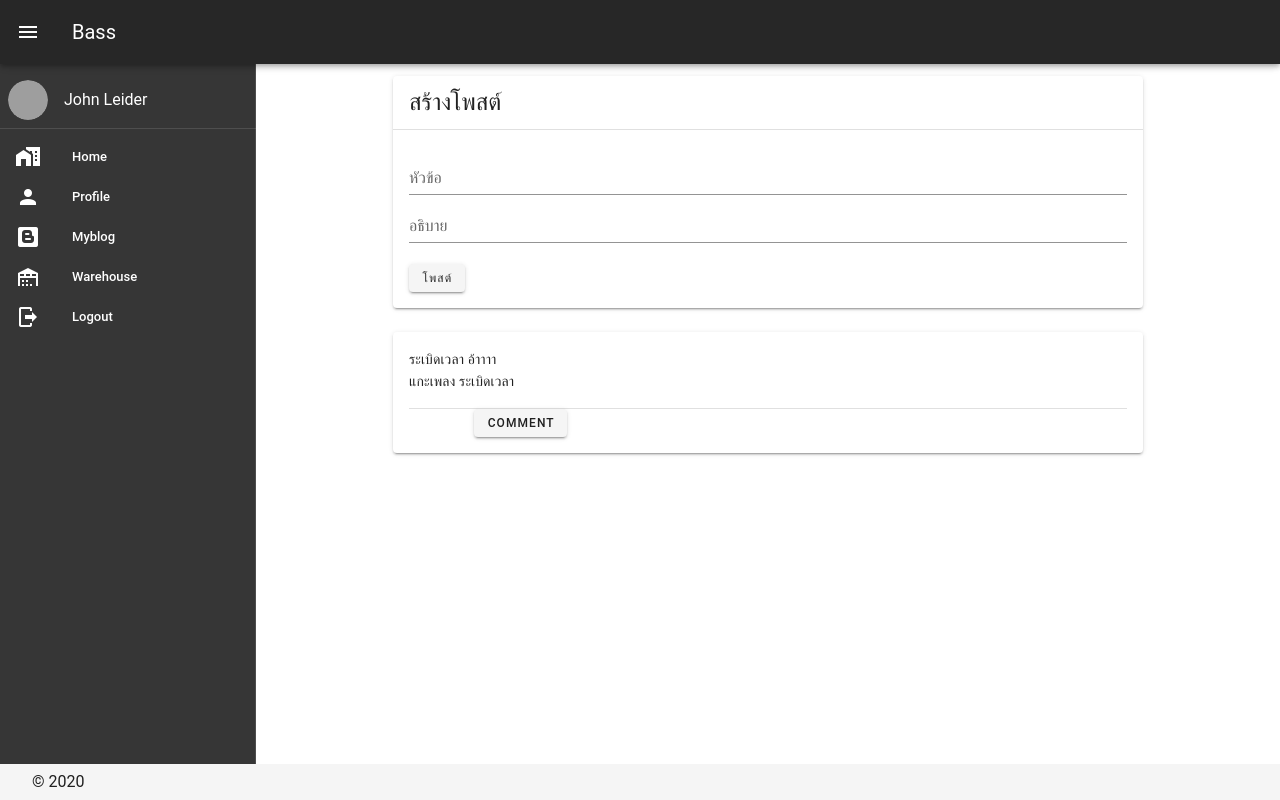
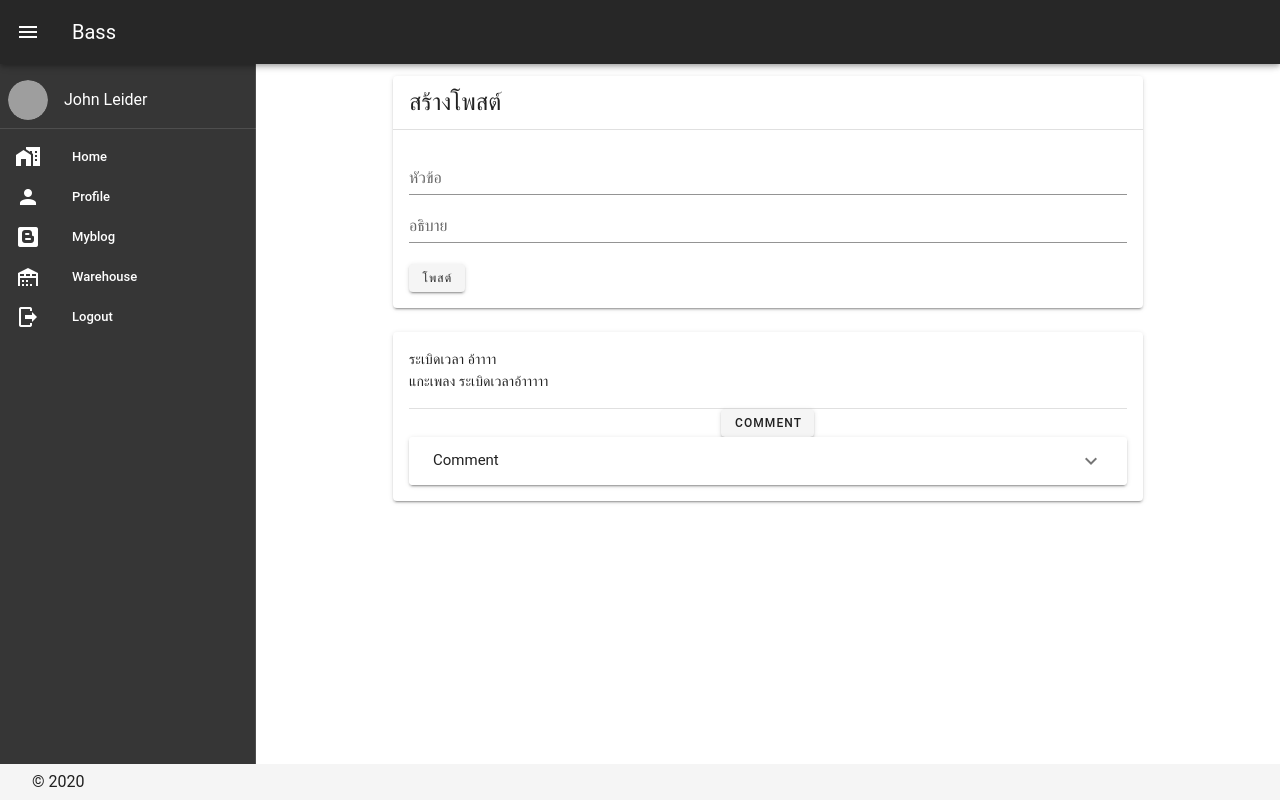
Before and after one commit to pedobearbn21/BassFrontEnd, a Vue app in the folder bass/: page / in a window 1280 px wide. Built offline with nearby package versions, Linux system fonts and the light colour scheme; no server answers; grey boxes are pictures that could not be loaded; a small style sheet from the web is missing.

Commit message:
Postbox update commentbox

```diff
--- a/bass/src/components/Postbox.vue
+++ b/bass/src/components/Postbox.vue
@@ -1,21 +1,31 @@
 <template>
-  <div>
-  <v-card
-    class="mx-auto"
-    max-width="750" >
+  <div >
+  <v-card class="mx-auto" max-width="750" >
     <v-card-text>
       <div class="display text--primary" >ระเบิดเวลา อ้าาาา</div>
       <p class="display text--primary">
-        แกะเพลง ระเบิดเวลา
+        แกะเพลง ระเบิดเวลาอ้าาาาา
       </p>
     <v-divider></v-divider>
-    <v-row align="center">
+    <v-row class="content justify-center">
     <v-col class="text-center" cols="12" sm="4">
     <div>
-       <v-btn small>Comment</v-btn>
+       <v-btn small >Comment</v-btn>
     </div>
-     </v-col>
-     </v-row>
+    </v-col>
+    </v-row>
+
+    <div>
+      <v-expansion-panels >
+        <v-expansion-panel
+           v-for="(item,i) in 1"
+           :key="i"
+        >
+        <v-expansion-panel-header >Comment</v-expansion-panel-header>
+          <v-expansion-panel-content class="text-center" cols="12" sm="4" >เพลงอะไรครับเนี่ย</v-expansion-panel-content>
+        </v-expansion-panel>
+          </v-expansion-panels>
+    </div>
    </v-card-text>
    </v-card>
 </div>
```
